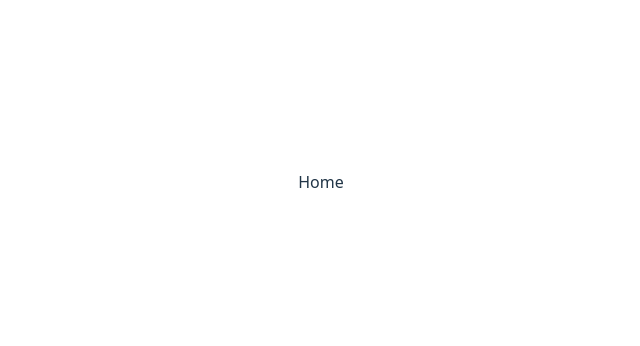
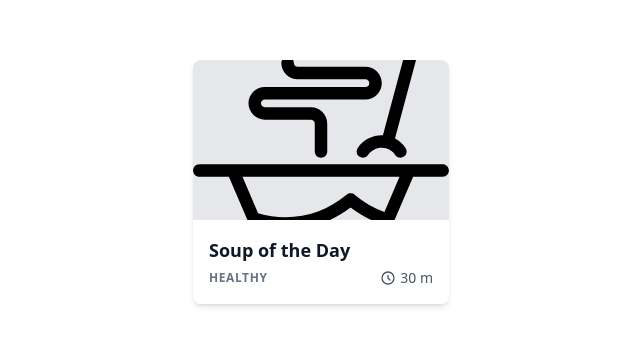
Before and after one commit to Project-CookFlow-E2E/CF-Frontend, a React (Vite) app: page / in a window 1280 px wide. Shown: the part 218-564 px from the top of the page, without its empty margins (319-959 px from the left). Built offline with nearby package versions, Linux system fonts and the light colour scheme.

Commit message:
feat: created Card Component and false BD to try show the recipe, created hook useRecipe

```diff
--- /dev/null
+++ b/public/recipes.json
@@ -0,0 +1,39 @@
+[
+    {
+      "id": 1,
+      "image": "/soup.svg",
+      "name": "Soup of the Day",
+      "category": "HEALTHY",
+      "time": "30 m"
+    },
+    {
+      "id": 2,
+      "image": "/salad.svg",
+      "name": "Fresh Salad",
+      "category": "VEGAN",
+      "time": "15 m"
+    },
+
+{
+    "id": 3,
+    "image": "/pasta.svg",
+    "name": "Creamy Pasta",
+    "category": "VEGETARIAN",
+    "time": "20 m"
+  },
+  {
+    "id": 4,
+    "image": "/burger.svg",
+    "name": "Classic Burger",
+    "category": "MEAT",
+    "time": "25 m"
+  },
+   {
+        "id": 5,
+        "image": "/dessert.svg",
+        "name": "Chocolate Dessert",
+        "category": "DESSERT",
+        "time": "40 m"
+}
+
+]
--- a/src/components/Card.jsx
+++ b/src/components/Card.jsx
@@ -1,10 +1,49 @@
-import React from 'react'
+import React from 'react';
 
-const Card = () => {
+const Card = ({ image, name, category, time }) => {
   return (
-    <div>Este es mi componente Card.</div>
+    <div className="w-64 rounded-lg overflow-hidden shadow-md hover:shadow-lg transition-shadow duration-300">
+      {/* Image */}
+      <div className="h-40 bg-gray-200 flex items-center justify-center">
+        {image ? (
+          <img src={image} alt={name} className="w-full h-full object-cover" />
+        ) : (
+          <span className="text-gray-500">No image</span>
+        )}
+      </div>
 
-  )
-}
+      {/* Content */}
+      <div className="p-4 bg-white">
+        <h3 className="text-lg font-bold text-gray-900 mb-1 text-left">
+          {name || 'Swamp Soup'}
+        </h3>
 
-export default Card
+        {/* Category and time */}
+        <div className="flex justify-between items-center">
+          <p className="text-xs font-semibold text-gray-500 uppercase tracking-wider text-left">
+            {category || 'LUNCH'}
+          </p>
+          <div className="flex items-center text-gray-600 text-sm">
+            <svg
+              className="w-4 h-4 mr-1"
+              fill="none"
+              stroke="currentColor"
+              viewBox="0 0 24 24"
+              xmlns="http://www.w3.org/2000/svg"
+            >
+              <path
+                strokeLinecap="round"
+                strokeLinejoin="round"
+                strokeWidth={2}
+                d="M12 8v4l3 3m6-3a9 9 0 11-18 0 9 9 0 0118 0z"
+              />
+            </svg>
+            <span>{time || '20 m'}</span>
+          </div>
+        </div>
+      </div>
+    </div>
+  );
+};
+
+export default Card;
--- /dev/null
+++ b/src/hooks/useRecipe.js
@@ -0,0 +1,30 @@
+import { useEffect, useState } from 'react';
+
+export default function useRecipe(id) {
+  const [recipe, setRecipe] = useState(null);
+  const [loading, setLoading] = useState(true);
+
+  useEffect(() => {
+    let isMounted = true;
+
+    async function load() {
+      try {
+        // Para API HAY QUE CAMBUAR '/recipes.json' a `/api/recipes/${id}`
+        const res = await fetch('/recipes.json');
+        const data = await res.json();
+        const found = data.find(r => r.id === Number(id));
+        if (isMounted) setRecipe(found || null);
+      } catch (err) {
+        console.error(err);
+        if (isMounted) setRecipe(null);
+      } finally {
+        if (isMounted) setLoading(false);
+      }
+    }
+
+    load();
+    return () => { isMounted = false; };
+  }, [id]);
+
+  return { recipe, loading };
+}
--- a/src/pages/Home.jsx
+++ b/src/pages/Home.jsx
@@ -1,9 +1,19 @@
 import React from 'react'
+import Card from '../components/Card'
+// import { useParams } from 'react-router-dom';
+import useRecipe from '../hooks/useRecipe';
 
 const Home = () => {
-  return (
-    <div>Home</div>
-  )
+
+  // const { id } = useParams();
+  // const { recipe, loading } = useRecipe(id);
+
+  const { recipe, loading } = useRecipe(1);
+
+  if (loading) return <p>Loading…</p>;
+  if (!recipe) return <p>Recipe not found 😢</p>;
+
+  return <Card {...recipe} />
 }
 
 export default Home
```
Also changed, not shown: public/soup.svg (added).
